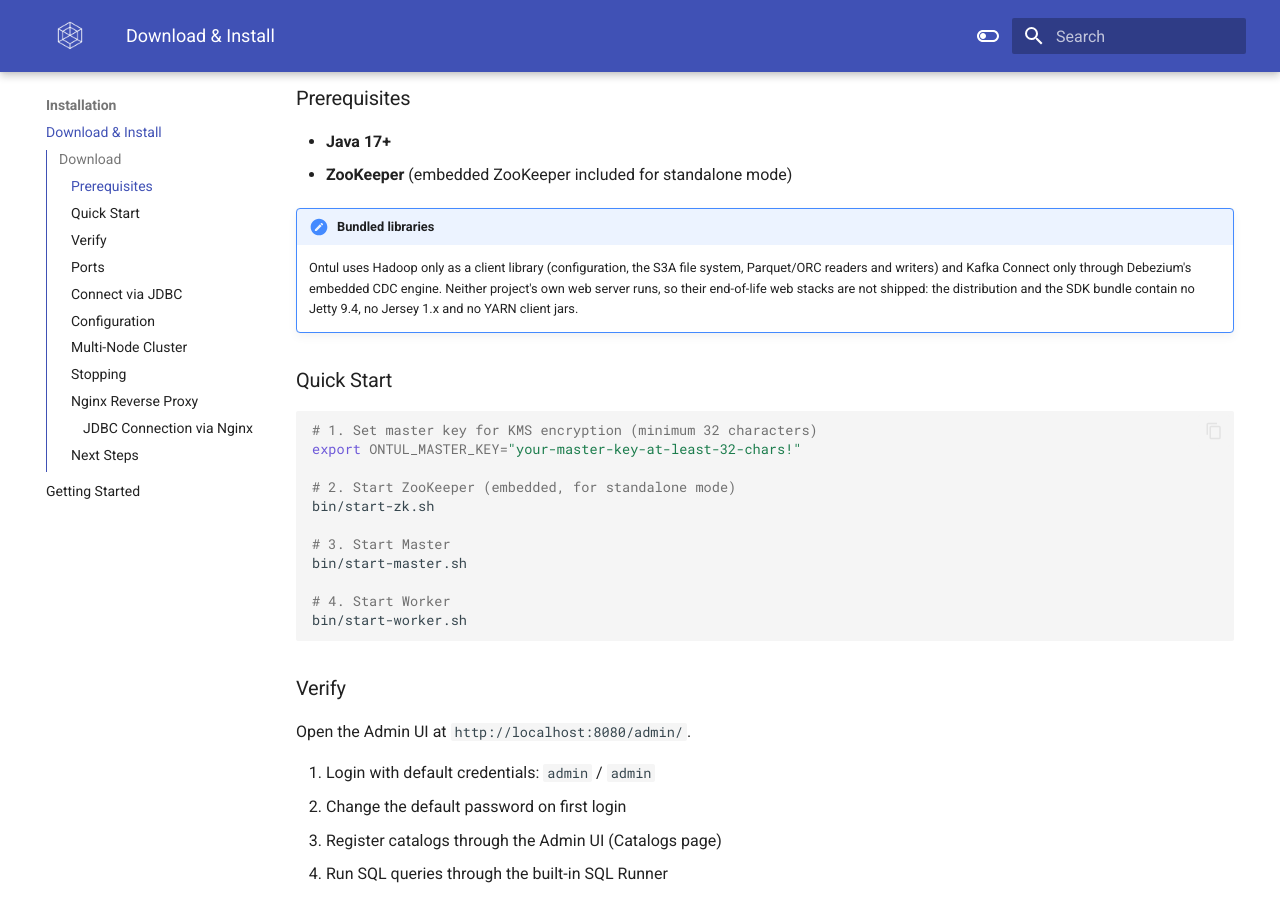
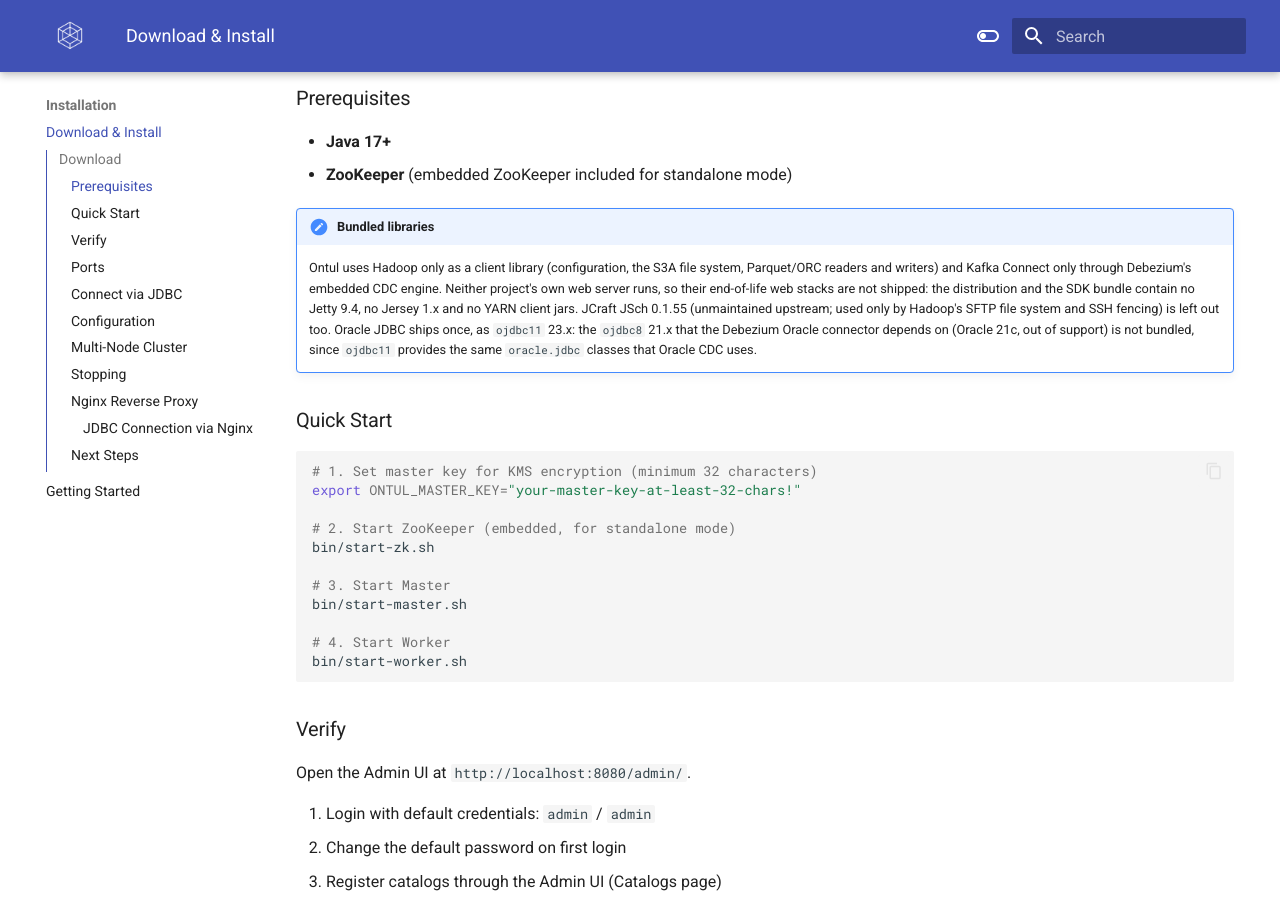
Before and after one commit to cloudcheflabs/ontul-docs, an MkDocs documentation site: the page built from docs/installation/installation.md, in a window 1280 px wide and 900 px high, scrolled down 330 px. Built offline with MkDocs 1.6.1 and Material for MkDocs 9.7.7, drawn with Linux system fonts in a browser that asks for light colours; the version menu is left out.

Commit message:
docs(installation): one Oracle JDBC driver (ojdbc11) and no JSch in the distribution
Co-Authored-By: Claude Opus 5.5 <noreply@anthropic.com>

```diff
--- a/docs/installation/installation.md
+++ b/docs/installation/installation.md
@@ -14,7 +14,7 @@ cd ontul-1.0.0
 - **ZooKeeper** (embedded ZooKeeper included for standalone mode)
 
 !!! note "Bundled libraries"
-    Ontul uses Hadoop only as a client library (configuration, the S3A file system, Parquet/ORC readers and writers) and Kafka Connect only through Debezium's embedded CDC engine. Neither project's own web server runs, so their end-of-life web stacks are not shipped: the distribution and the SDK bundle contain no Jetty 9.4, no Jersey 1.x and no YARN client jars.
+    Ontul uses Hadoop only as a client library (configuration, the S3A file system, Parquet/ORC readers and writers) and Kafka Connect only through Debezium's embedded CDC engine. Neither project's own web server runs, so their end-of-life web stacks are not shipped: the distribution and the SDK bundle contain no Jetty 9.4, no Jersey 1.x and no YARN client jars. JCraft JSch 0.1.55 (unmaintained upstream; used only by Hadoop's SFTP file system and SSH fencing) is left out too. Oracle JDBC ships once, as `ojdbc11` 23.x: the `ojdbc8` 21.x that the Debezium Oracle connector depends on (Oracle 21c, out of support) is not bundled, since `ojdbc11` provides the same `oracle.jdbc` classes that Oracle CDC uses.
 
 ### Quick Start
 
```
